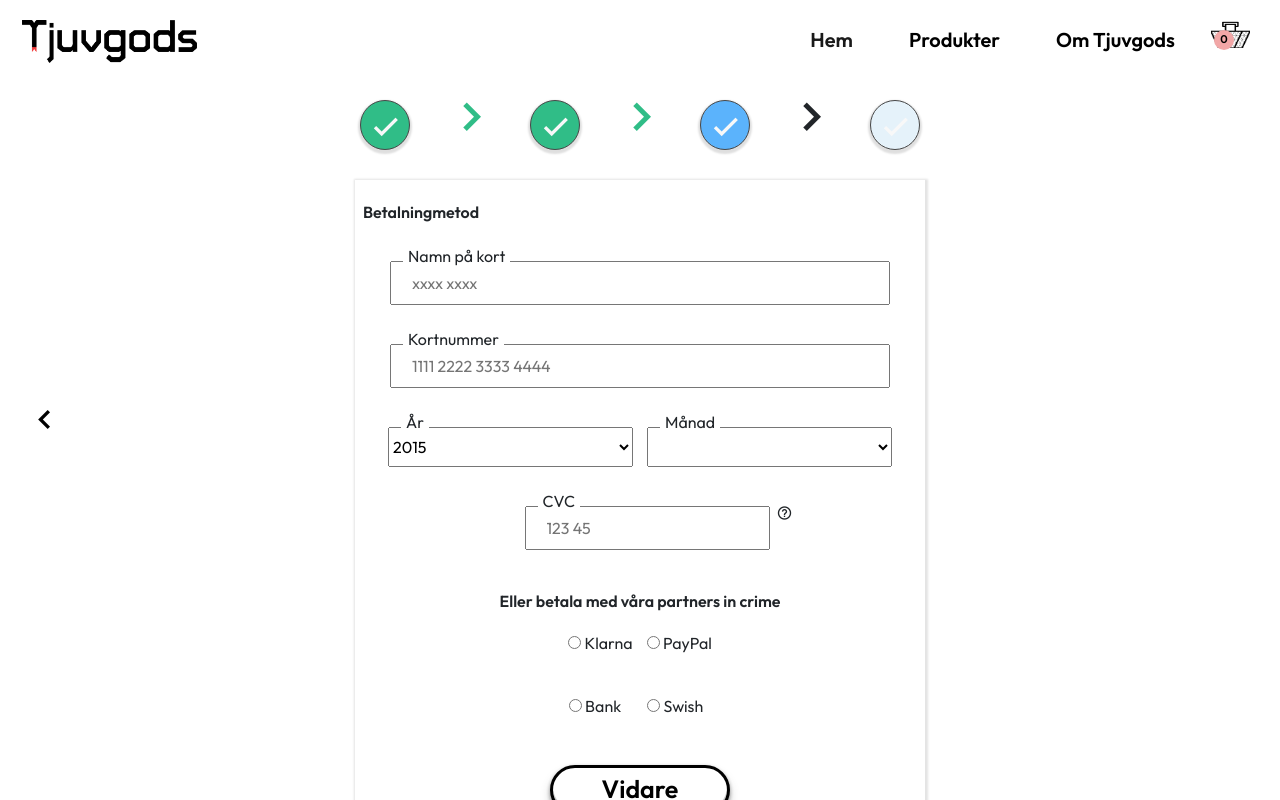
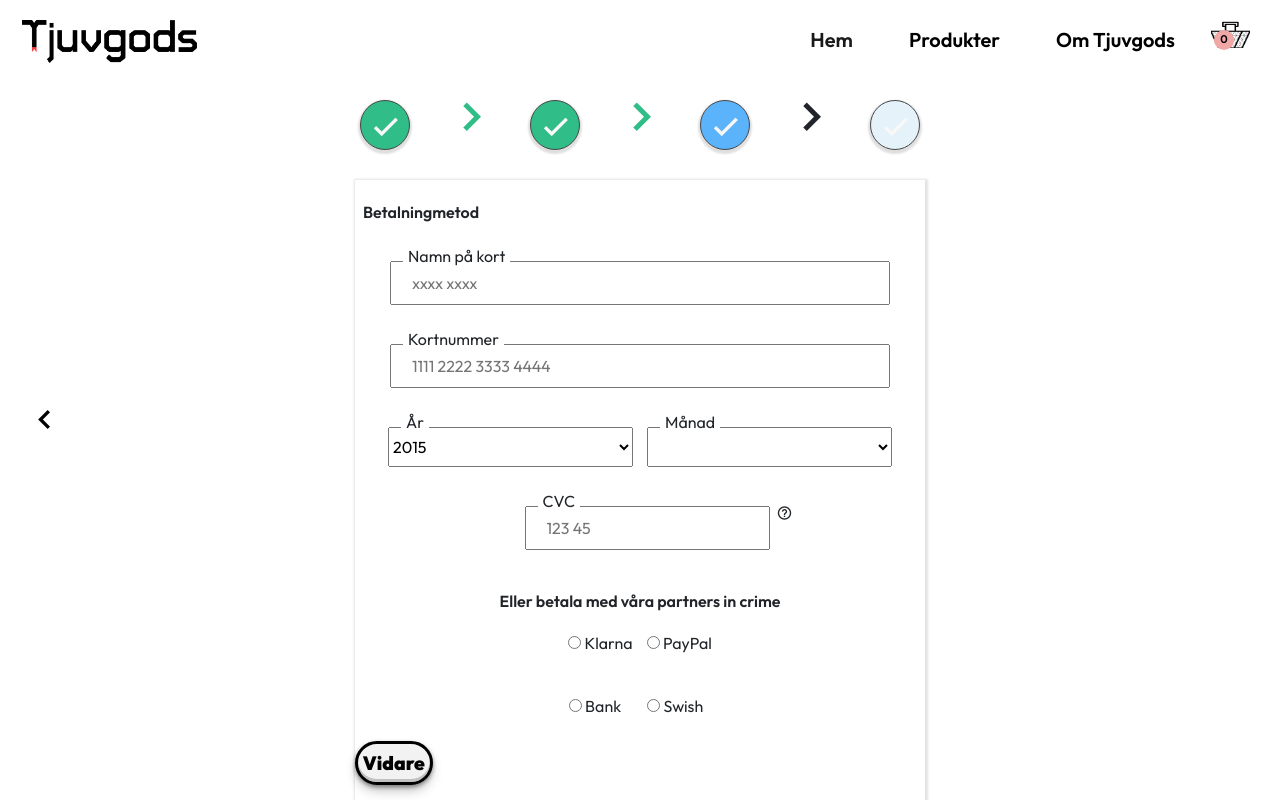
Before and after one commit to PhilipSamuelsson/Tjuvjakt, a Vue app: page /checkoutThird in a window 1280 px wide. Shown: the top 800 px of the page. Built offline with nearby package versions, Linux system fonts and the light colour scheme; a web font is replaced by a local one.

Commit message:
change buttons

```diff
--- a/src/views/CheckoutViewThird.vue
+++ b/src/views/CheckoutViewThird.vue
@@ -139,7 +139,7 @@
       </RouterLink>
     </div>
     <RouterLink to="/checkoutfourth" class="underline">
-      <button class="vidare-btn action-btn" type="submit" @click="updateBankInfo()" :disabled="btnDisabled">
+      <button class="action-btn" type="submit" @click="updateBankInfo()" :disabled="btnDisabled">
         Vidare
       </button>
     </RouterLink>
```
